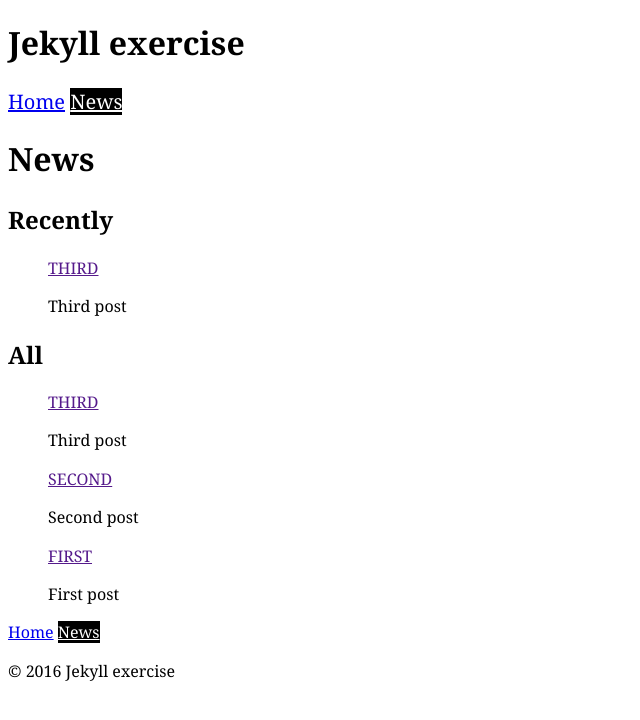
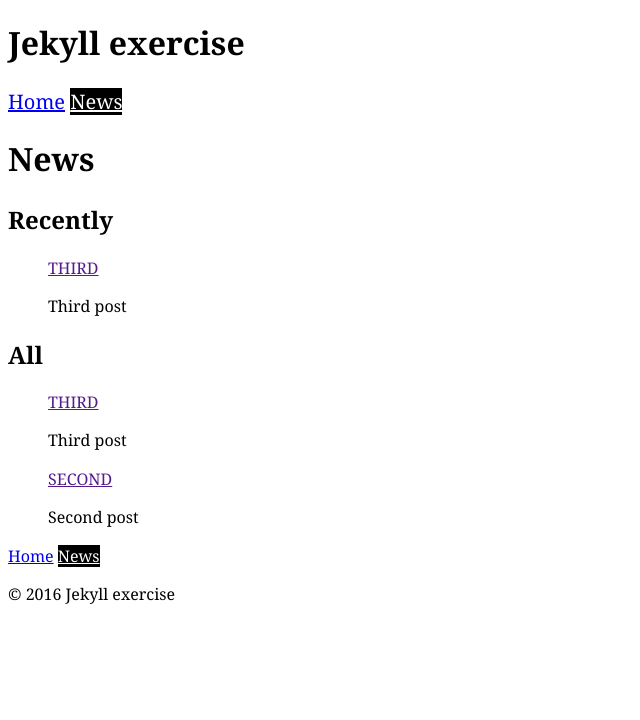
Before and after one commit to nicoladilillo/Jekyll-exercise, a Jekyll site: the page built from news.html, in a window 1280 px wide. Shown: the top 720 px of the page, without its empty margins (0-640 px from the left). Built offline with Jekyll 4.4.1, drawn with Linux system fonts in a browser that asks for light colours; Markdown is read by kramdown in place of the engine named in the settings.

Commit message:
Add limit to 'All' Posts

```diff
--- a/news.html
+++ b/news.html
@@ -19,7 +19,7 @@ layout: default
 <h2>All</h2>
 <ul>
 
-  {% for news in site.posts %}
+  {% for news in site.posts limit:2 %}
     <il>
       <a href="">{{news.title}}</a>
       <p>{{news.meta}}</p>
```
